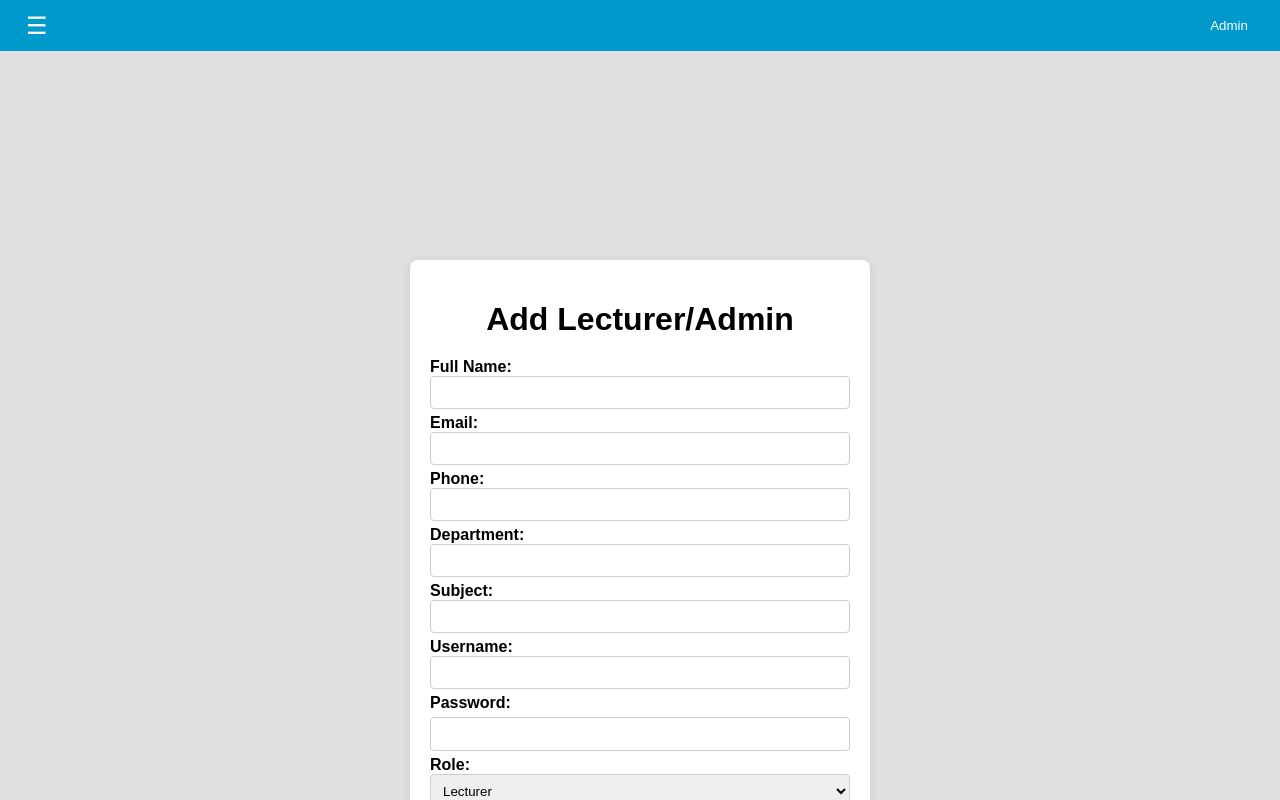
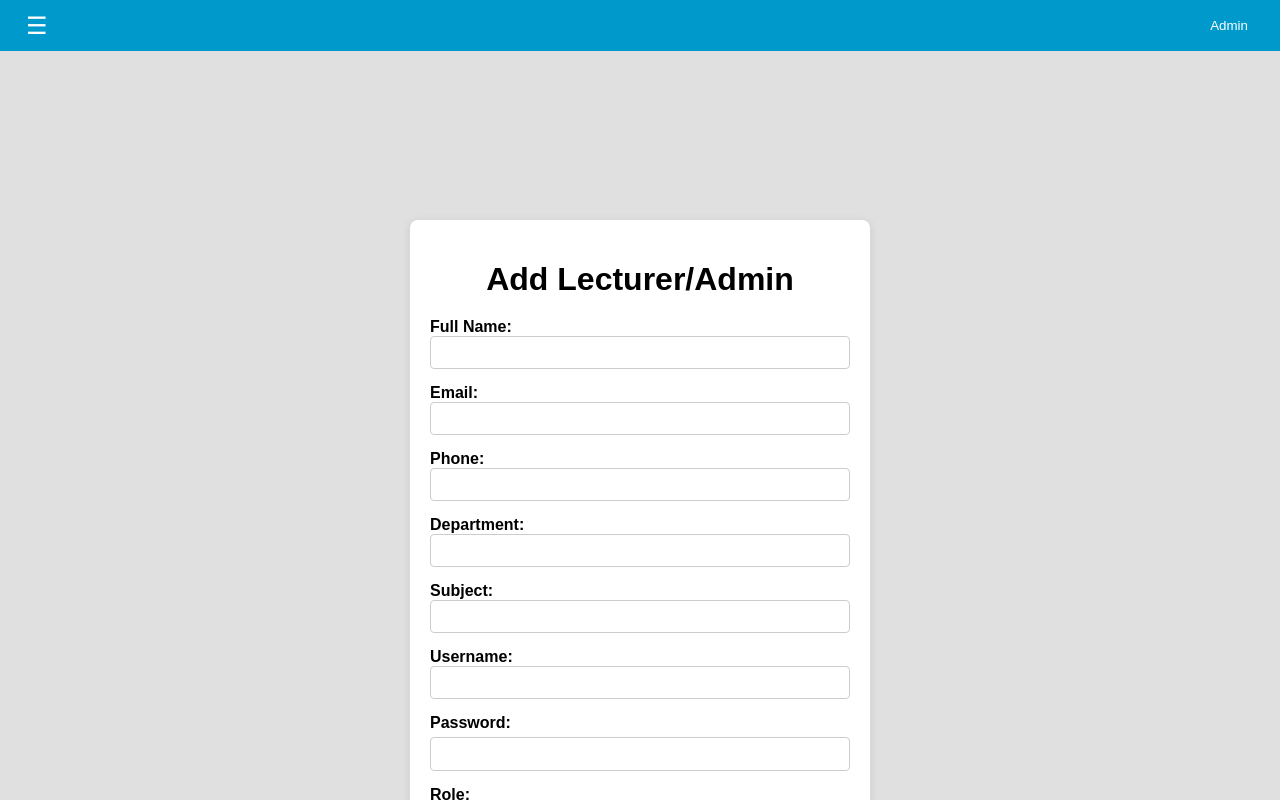
Before and after one commit to gunathilakax/ReservationSystem, a React (Vite) app in the folder frontend/: page /lectures in a window 1280 px wide. Shown: the top 800 px of the page. Built offline with nearby package versions, Linux system fonts and the light colour scheme; no server answers.

Commit message:
Corrections

```diff
--- a/frontend/src/pages/AdminLecturerPage.css
+++ b/frontend/src/pages/AdminLecturerPage.css
@@ -36,7 +36,7 @@
 }
 
 .adlec-label {
-  margin-bottom: 5px;
+  margin-bottom: 15px;
   font-weight: bold;
 }
 
```
